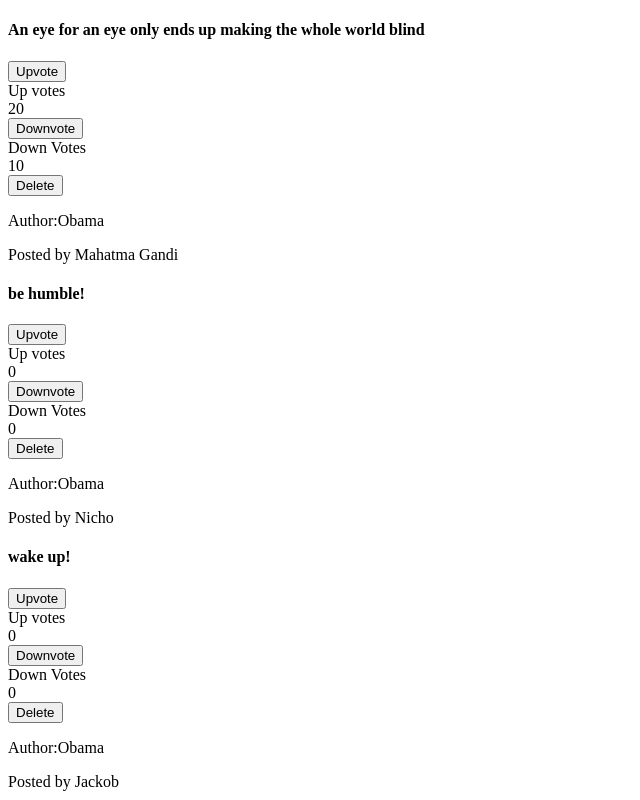
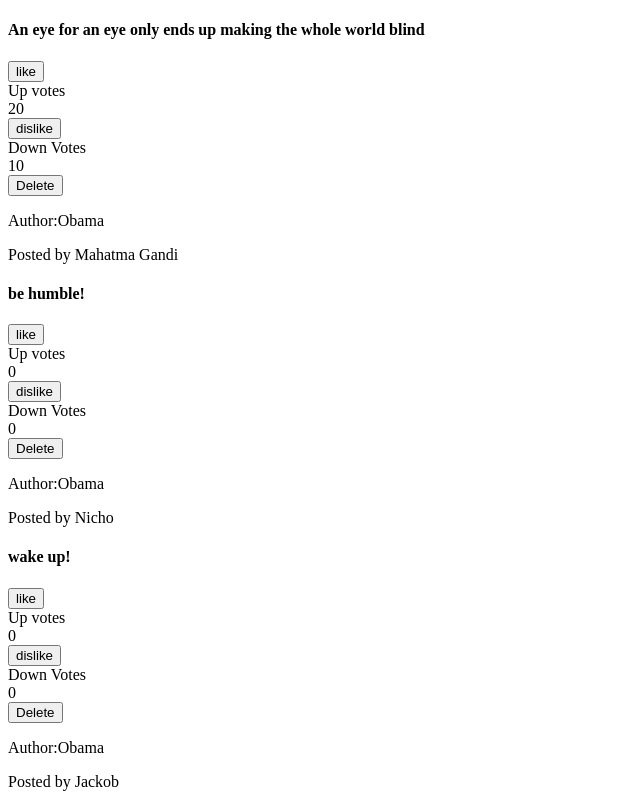
Before and after one commit to Maalim18/quotes-app, an Angular app: page / in a window 1280 px wide. Shown: the top 800 px of the page, without its empty margins (0-640 px from the left). Built offline with nearby package versions, Linux system fonts and the light colour scheme.

Commit message:
add the changes

```diff
--- a/src/app/quote-detail/quote-detail.component.html
+++ b/src/app/quote-detail/quote-detail.component.html
@@ -1,7 +1,7 @@
 <div class="votes">
-    <button (click)='upvote()'>Upvote</button>
+    <button (click)='like()'>like</button>
     <div>Up votes<br>{{quoty.upvote}}</div>
-    <button (click)='downvote()'>Downvote</button>
+    <button (click)='dislike()'>dislike</button>
     <div id="downVote">Down Votes<br>{{quoty.downvote}}</div>
     <button (click)='deleteQuote(true)'>Delete</button>
   </div>
```
